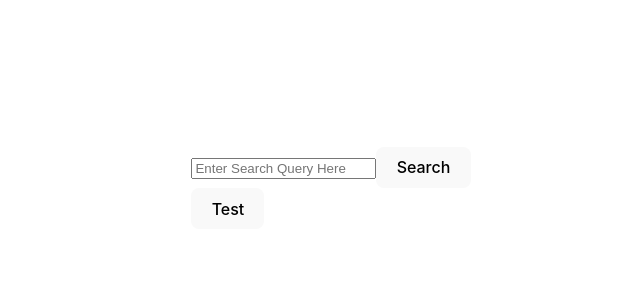
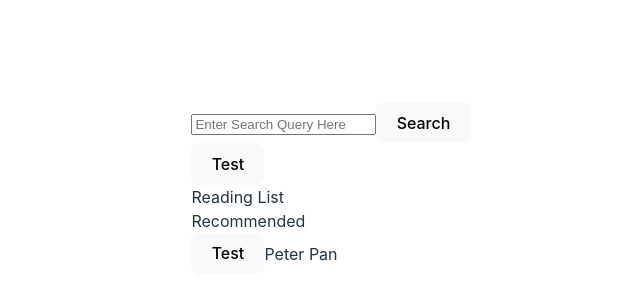
Before and after one commit to KeearnM/Bookify, a React (Vite) app in the folder Bookify/: page / in a window 1280 px wide. Shown: the part 212-512 px from the top of the page, without its empty margins (309-949 px from the left). Built offline with nearby package versions, Linux system fonts and the light colour scheme.

Commit message:
Updated with Recommended List rendering

```diff
--- a/Bookify/src/App.jsx
+++ b/Bookify/src/App.jsx
@@ -2,6 +2,7 @@ import { useState } from "react";
 import "./App.css";
 import Search from "./component/Search";
 import ReadingList from "./component/ReadingList";
+import RecoList from "./component/RecoList";
 
 function App() {
   const [readList, setReadList] = useState([]);
@@ -17,6 +18,7 @@ function App() {
       {/* {readList.map((item, index) => {
         return <label>{item.title}</label>;
       })} */}
+      <RecoList></RecoList>
     </div>
   );
 }
--- a/Bookify/src/component/ReadingList.jsx
+++ b/Bookify/src/component/ReadingList.jsx
@@ -4,6 +4,7 @@ import ReadItem from "./ReadItem";
 const ReadingList = (props) => {
   return (
     <div className="readingList">
+      <div>Reading List</div>
       {props.readList.map((item, index) => {
         return (
           <ReadItem
--- a/Bookify/src/component/RecoList.jsx
+++ b/Bookify/src/component/RecoList.jsx
@@ -3,6 +3,8 @@ import React, { useEffect, useState } from "react";
 const RecoList = () => {
   const genreList = ["fantasy", "science fiction"];
   const [recommended, setRecommended] = useState("");
+  const [randomPick, setRandomPick] = useState("");
+  const [showPick, setShowPick] = useState("Peter Pan");
 
   const apiKey = "AIzaSyD_g_PmV4I7edpZjnpRj3qctGOmwX7YPyo";
   const maxResults = 5;
@@ -16,22 +18,42 @@ const RecoList = () => {
   };
 
   const randomPicker = (books) => {
-    bookItem = books.items;
-    randomOutput = Math.floor(Math.random() * books.totalItems);
+    const bookItem = books.items;
+    const randomOutput = Math.floor(Math.random() * books.items.length);
+    console.log("bookItem: ", bookItem);
+    console.log("randomeOutput: ", randomOutput);
     return bookItem[randomOutput];
   };
 
-  const searchByGenre = (url) => {
+  function searchByGenre(url) {
     fetch(url)
       .then((response) => response.json())
       .then((data) => {
-        setSearchResult(data.items);
-        console.log(searchResult);
+        setRecommended(data); //Might remove this since recommended is meant to be the list of recommended books
+        setRandomPick(randomPicker(data));
+        console.log(randomPick.volumeInfo.title);
       })
       .catch((error) => console.error("Error:", error));
+  }
+
+  const testClick = () => {
+    searchByGenre(GenreURL("fantasy"));
   };
 
-  return <div></div>;
+  useEffect(() => {
+    if (randomPick && randomPick.volumeInfo) {
+      console.log(randomPick.volumeInfo.title);
+      setShowPick(randomPick.volumeInfo.title);
+    }
+  }, [randomPick]);
+
+  return (
+    <div>
+      <div>Recommended</div>
+      <button onClick={testClick}>Test</button>
+      <label>{showPick}</label>
+    </div>
+  );
 };
 
 export default RecoList;
```
